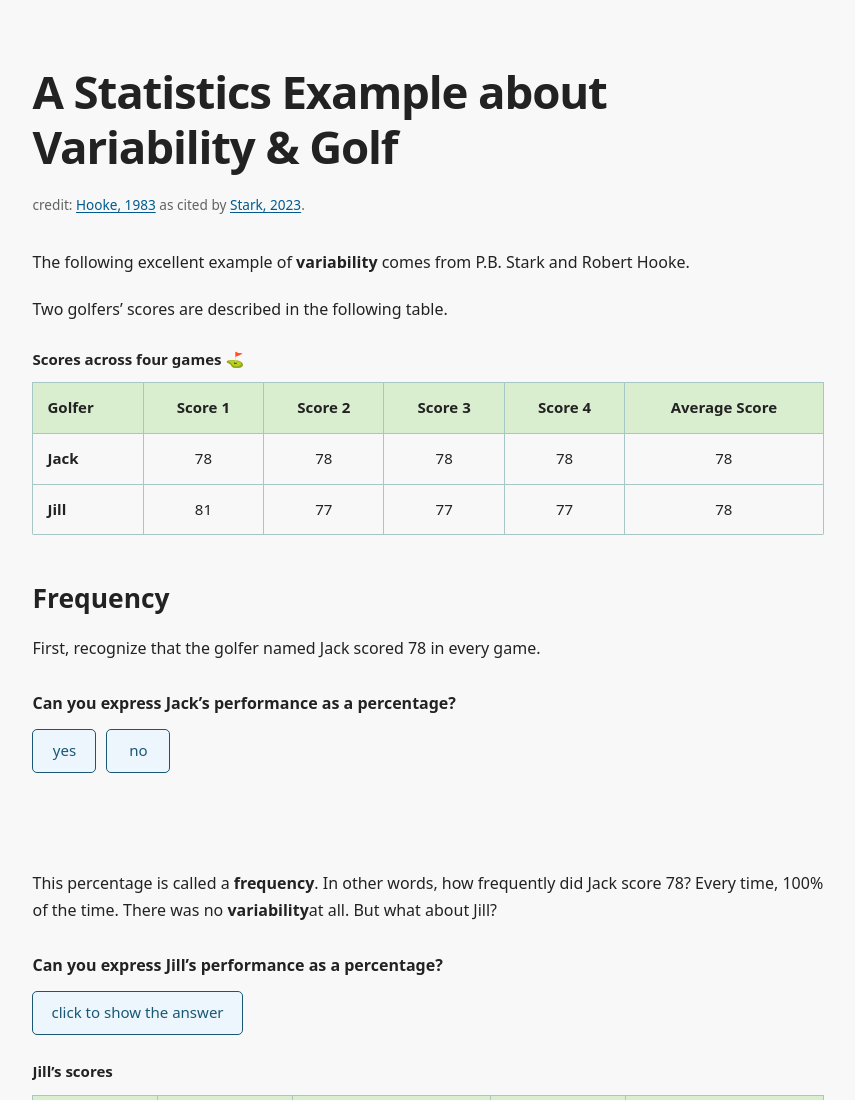
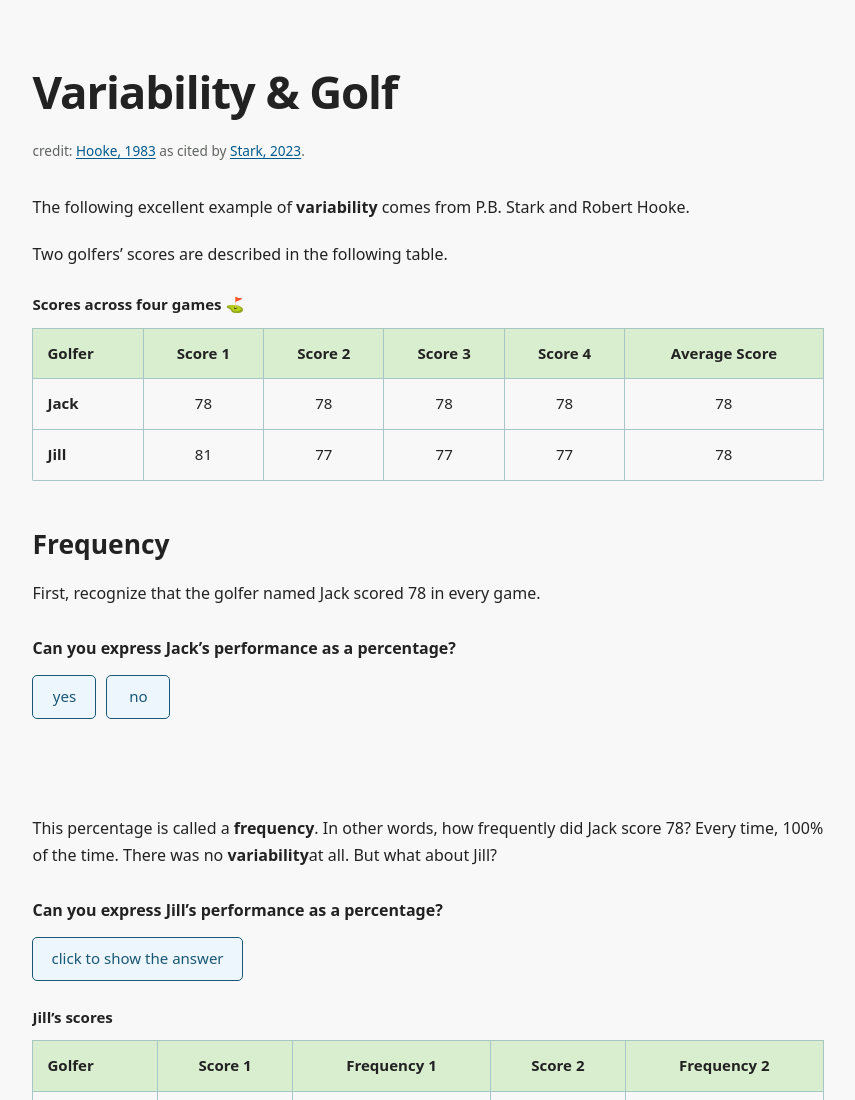
Before and after one commit to nkevy-sci/ContentBucket, a plain HTML site: page posts/0001/index.html in a window 1280 px wide. Shown: the top 1100 px of the page, without its empty margins (212-1067 px from the left). Drawn offline with Linux system fonts and the light colour scheme.

Commit message:
fix 0001 h1

```diff
--- a/posts/0001/index.html
+++ b/posts/0001/index.html
@@ -24,7 +24,7 @@
 <main id="main">
 <article>
 <header>
-<h1>A Statistics Example about<br>Variability & Golf</h1>
+<h1>Variability & Golf</h1>
 <p class="credit">credit: <a href="https://www.stat.berkeley.edu/~stark/SticiGui/Text/references.htm#hooke">Hooke, 1983</a> as cited by <a href="https://www.stat.berkeley.edu/~stark/SticiGui/Text/location.htm#importance_of_variability">Stark, 2023</a>.</p>
 </header>
 <p>The following excellent example of <strong>variability</strong> comes from P.B. Stark and Robert Hooke.</p>
```
